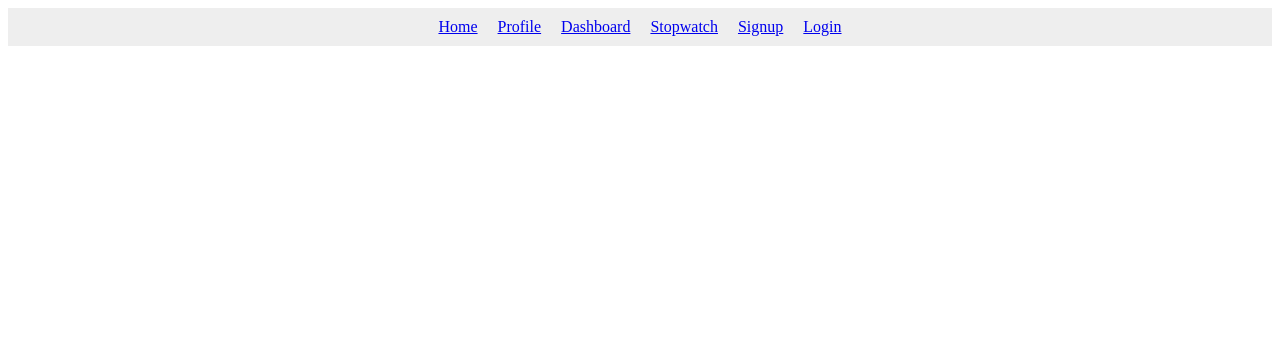
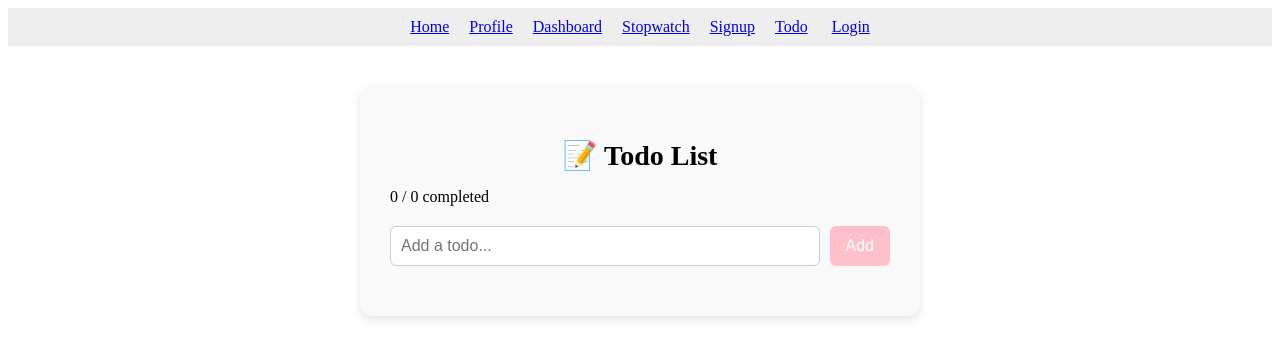
Before and after one commit to AashiMishra01/my-app, a React (Create React App) app: page /todo in a window 1280 px wide. Shown: the top 358 px of the page. Built offline with nearby package versions, Linux system fonts and the light colour scheme.

Commit message:
"Updated subproject commit hash in my-app"

```diff
--- a/src/App.js
+++ b/src/App.js
@@ -6,8 +6,9 @@ import Dashboard from './Dashboard';
 import LoginPage from './LoginPage';
 import ProfileCardPage from './ProfileCardPage';
 import SimpleStopwatch from './SimpleStopwatch';
-import SignupForm from './SignupForm'; // ← New import
+import SignupForm from './SignupForm';
 import { useLogin } from './LoginContext';
+import TodoDemo from './TodoDemo';
 
 function App() {
   const { isLoggedIn, logout } = useLogin();
@@ -20,6 +21,8 @@ function App() {
         <Link to="/dashboard" style={{ marginRight: '20px' }}>Dashboard</Link>
         <Link to="/stopwatch" style={{ marginRight: '20px' }}>Stopwatch</Link>
         <Link to="/signup" style={{ marginRight: '20px' }}>Signup</Link>
+
+        <Link to="/todo" style={{ marginRight: '20px' }}>Todo</Link> {/* ← NEW NAV ITEM */}
         {isLoggedIn ? (
           <button onClick={logout}>Logout</button>
         ) : (
@@ -31,7 +34,8 @@ function App() {
         <Route path="/" element={<PublicOverview />} />
         <Route path="/profile" element={<ProfileCardPage />} />
         <Route path="/stopwatch" element={<SimpleStopwatch />} />
-        <Route path="/signup" element={<SignupForm />} /> {/* ← New route */}
+        <Route path="/signup" element={<SignupForm />} />
+        <Route path="/todo" element={<TodoDemo />} /> {/* ← NEW ROUTE */}
         <Route path="/login" element={isLoggedIn ? <Navigate to="/dashboard" /> : <LoginPage />} />
         <Route path="/dashboard" element={isLoggedIn ? <Dashboard /> : <Navigate to="/login" />} />
       </Routes>
--- /dev/null
+++ b/src/TodoDemo.js
@@ -0,0 +1,149 @@
+// TodoDemo.js
+import React, { useState } from 'react';
+
+// Todo item with checkbox and delete button
+function TodoItem({ todo, index, onToggleComplete, onDelete }) {
+  return (
+    <li
+      style={{
+        display: 'flex',
+        justifyContent: 'space-between',
+        alignItems: 'center',
+        padding: '10px',
+        borderBottom: '1px solid #ddd',
+        backgroundColor: todo.completed ? '#e0ffe0' : '#fff',
+        transition: 'background-color 0.3s',
+      }}
+    >
+      <div>
+        <input
+          type="checkbox"
+          checked={todo.completed}
+          onChange={() => onToggleComplete(index)}
+          style={{ marginRight: '10px' }}
+        />
+        <span style={{ textDecoration: todo.completed ? 'line-through' : 'none' }}>
+          {todo.text}
+        </span>
+      </div>
+      <button onClick={() => onDelete(index)} style={deleteButtonStyle}>❌</button>
+    </li>
+  );
+}
+
+function TodoList({ todos, onToggleComplete, onDelete }) {
+  return (
+    <ul style={{ listStyleType: 'none', padding: 0, marginTop: '20px' }}>
+      {todos.map((todo, idx) => (
+        <TodoItem
+          key={idx}
+          todo={todo}
+          index={idx}
+          onToggleComplete={onToggleComplete}
+          onDelete={onDelete}
+        />
+      ))}
+    </ul>
+  );
+}
+
+function AddTodo({ onAdd }) {
+  const [text, setText] = useState('');
+
+  const handleSubmit = (e) => {
+    e.preventDefault();
+    if (text.trim()) {
+      onAdd(text.trim());
+      setText('');
+    }
+  };
+
+  return (
+    <form onSubmit={handleSubmit} style={{ marginTop: '20px', display: 'flex', gap: '10px' }}>
+      <input
+        value={text}
+        onChange={(e) => setText(e.target.value)}
+        placeholder="Add a todo..."
+        style={inputStyle}
+      />
+      <button type="submit" style={addButtonStyle}>Add</button>
+    </form>
+  );
+}
+
+function TodoDemo() {
+  const [todos, setTodos] = useState([]);
+
+  const addTodo = (text) => {
+    setTodos([...todos, { text, completed: false }]);
+  };
+
+  const toggleComplete = (index) => {
+    const updated = [...todos];
+    updated[index].completed = !updated[index].completed;
+    setTodos(updated);
+  };
+
+  const deleteTodo = (index) => {
+    const updated = [...todos];
+    updated.splice(index, 1);
+    setTodos(updated);
+  };
+
+  const total = todos.length;
+  const completed = todos.filter((t) => t.completed).length;
+
+  return (
+    <div style={containerStyle}>
+      <h2 style={headerStyle}>📝 Todo List</h2>
+      <p>{completed} / {total} completed</p>
+      <AddTodo onAdd={addTodo} />
+      <TodoList todos={todos} onToggleComplete={toggleComplete} onDelete={deleteTodo} />
+    </div>
+  );
+}
+
+export default TodoDemo;
+
+// 🖌️ Styles
+const containerStyle = {
+  padding: '30px',
+  maxWidth: '500px',
+  margin: 'auto',
+  background: '#f9f9f9',
+  borderRadius: '12px',
+  boxShadow: '0 4px 8px rgba(0,0,0,0.1)',
+  marginTop: '40px',
+};
+
+const headerStyle = {
+  textAlign: 'center',
+  fontSize: '28px',
+  marginBottom: '10px',
+};
+
+const inputStyle = {
+  flex: 1,
+  padding: '10px',
+  fontSize: '16px',
+  borderRadius: '6px',
+  border: '1px solid #ccc',
+};
+
+const addButtonStyle = {
+  padding: '10px 16px',
+  fontSize: '16px',
+  borderRadius: '6px',
+  backgroundColor: 'pink',
+  color: 'white',
+  border: 'none',
+  cursor: 'pointer',
+};
+
+const deleteButtonStyle = {
+  border: 'none',
+  background: 'transparent',
+  cursor: 'pointer',
+  fontSize: '18px',
+  color: '#cc0000',
+};
```
